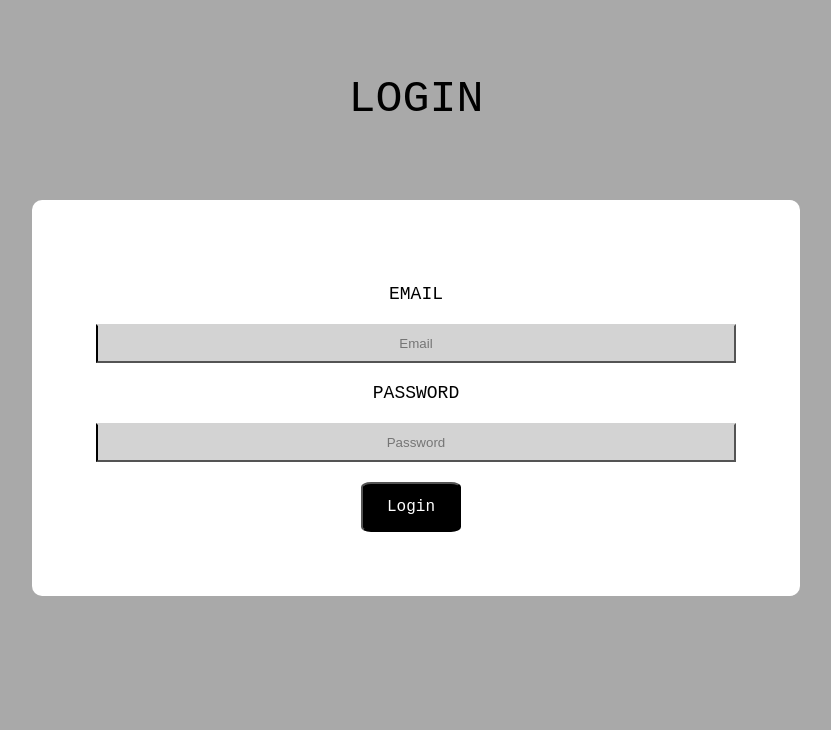
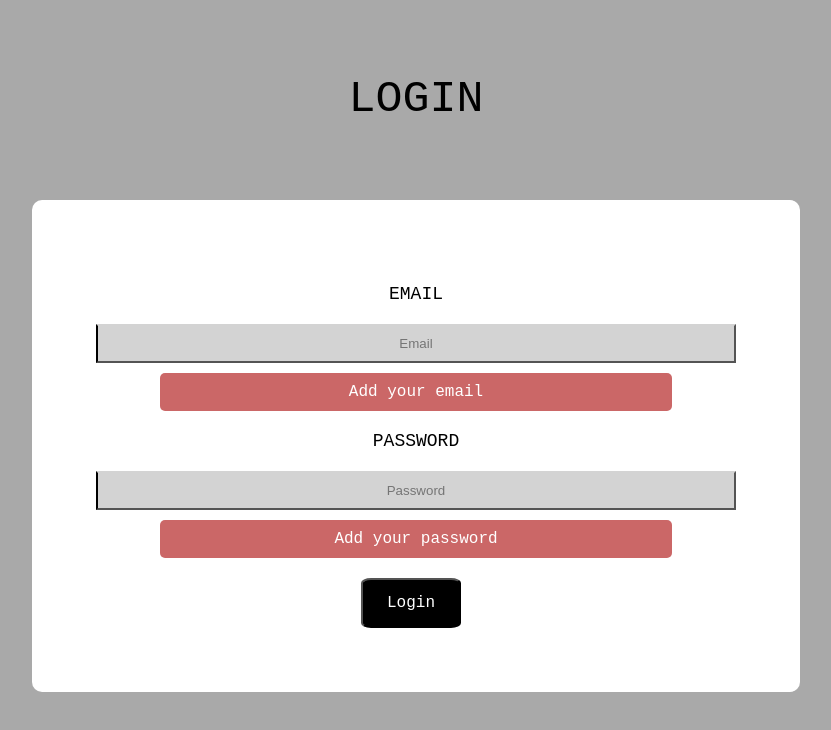
Before and after one commit to AlejandroMtz07/TaskManagerFront, a React (Vite) app: page /login in a window 1280 px wide. Shown: the top 730 px of the page, without its empty margins (224-1055 px from the left). Built offline with nearby package versions, Linux system fonts and the light colour scheme; no server answers.

Commit message:
Implementing zod validadtion in the login form

```diff
--- a/src/Components/LoginComponent/Login.module.css
+++ b/src/Components/LoginComponent/Login.module.css
@@ -41,3 +41,13 @@
     font-family: 'Courier New', Courier, monospace;
     font-size: medium;
 }
+.errormessage{
+    background-color: rgb(203, 103, 103);
+    color: white;
+    padding: 10px;
+    font-family: 'Courier New', Courier, monospace;
+    margin-top: 10px;
+    margin-left: 10%;
+    margin-right: 10%;
+    border-radius: 5px;
+}
--- a/src/Components/LoginComponent/Login.tsx
+++ b/src/Components/LoginComponent/Login.tsx
@@ -1,11 +1,19 @@
 import style from './Login.module.css'
 import { Presentation } from "../PresentationComponent/Presentation";
-import { useState, type ChangeEvent, type FormEvent } from 'react';
 import axios from 'axios';
 import { ToastContainer, toast } from 'react-toastify';
 import { useNavigate } from 'react-router-dom';
 import { useAuth } from '../../AuthContext/AuthContext';
+import z, { email, string } from 'zod';
+import { useForm } from 'react-hook-form';
+import { zodResolver } from '@hookform/resolvers/zod';
 
+const LoginSchema = z.object({
+  email: email(),
+  password: string().min(1,'The password can\'t be empty')
+})
+
+export type LoginData = z.infer<typeof LoginSchema>;
 
 export default function Login() {
 
@@ -13,20 +21,20 @@ export default function Login() {
     msg: string;
   }
 
-
-  //Gettting the form values
-  const [email, setEmail] = useState('');
-  const [password, setPassword] = useState('');
   const navigate = useNavigate();
   const{setIsLoged} = useAuth();
 
-  const submitForm = (e: FormEvent<HTMLFormElement>) => {
-    e.preventDefault();
+  //Import things from the useForm hook
+    const { register, handleSubmit, formState: { errors } } = useForm<LoginData>({
+      resolver: zodResolver(LoginSchema)
+    });
+
+  const onSubmit = (data: LoginData) => {
     axios.post(
       'http://localhost:3000/api/login',
       {
-        email:email,
-        password:password
+        email:data.email,
+        password:data.password
       },
       {withCredentials : true}
     )
@@ -34,7 +42,7 @@ export default function Login() {
       setIsLoged(true);
       toast.info(response.data.msg)
       setTimeout(()=>{
-        navigate('/tasks')
+        navigate('/tasks');
       },2000)
     })
     .catch((error)=>{
@@ -54,23 +62,25 @@ export default function Login() {
       <Presentation title="Login" />
       <ToastContainer hideProgressBar={false}/>
       <div className={style.formcontainer}>
-        <form className={style.loginform} onSubmit={submitForm}>
+        <form className={style.loginform} onSubmit={handleSubmit(onSubmit)}>
           <label htmlFor="name">
             Email
           </label>
           <input
             type="email"
             placeholder='Email'
-            onChange={(e: ChangeEvent<HTMLInputElement>) => { setEmail(e.target.value) }}
+            {...register('email',{required: true})}
           />
+          {errors && (<p className={style.errormessage}>Add your email</p>)}
           <label htmlFor="password">
             Password
           </label>
           <input
             type="password"
             placeholder='Password'
-            onChange={(e: ChangeEvent<HTMLInputElement>) => { setPassword(e.target.value) }}
+            {...register('password',{required: true})}
           />
+          {errors && (<p className={style.errormessage}>Add your password</p>)}
           <button type='submit'>
             Login
           </button>
```
